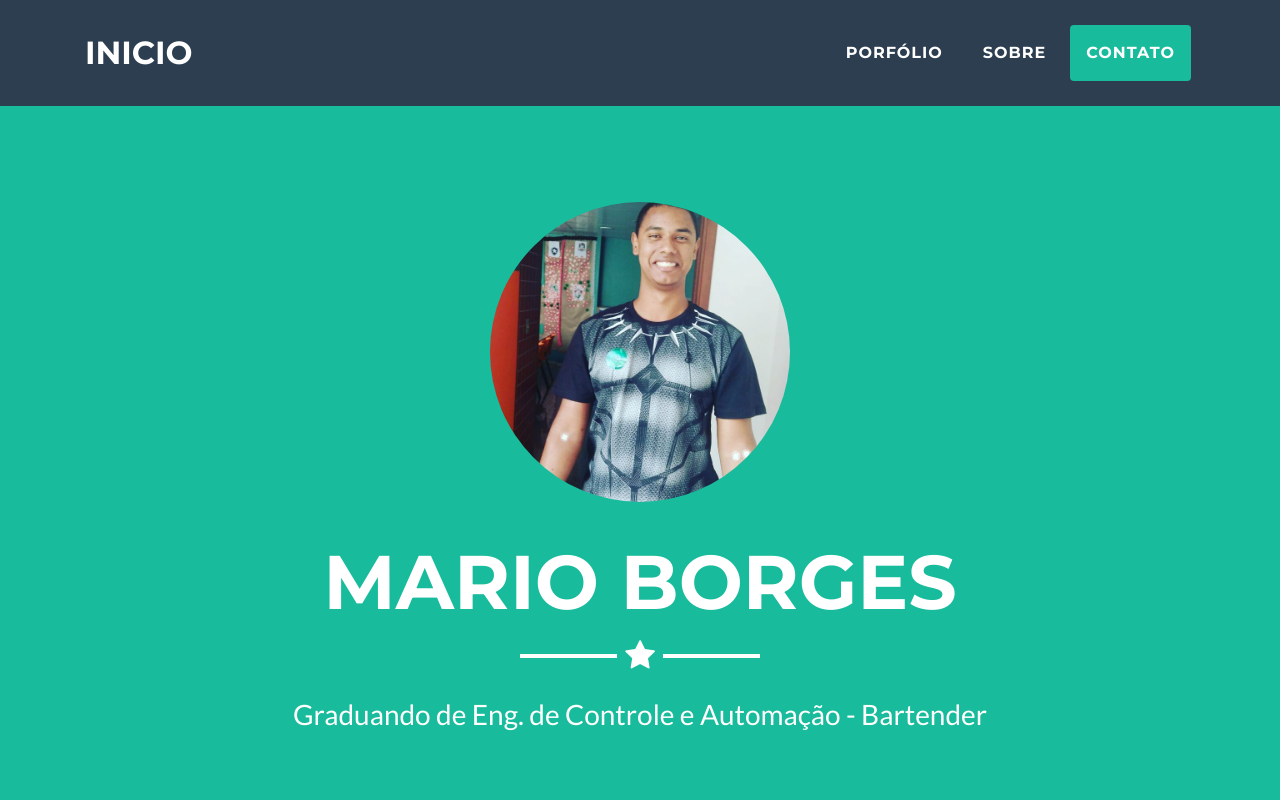
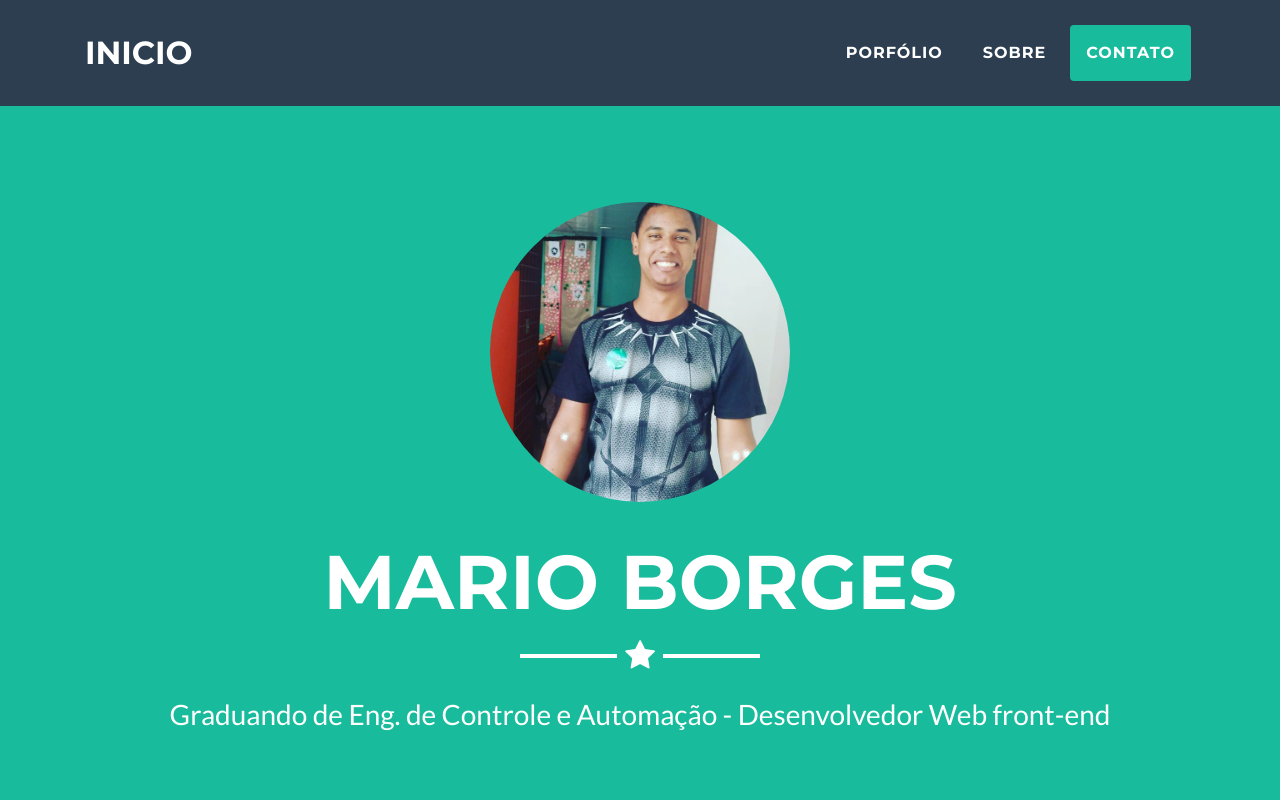
Before and after one commit to alpinista06/alpinista06.github.io, a plain HTML site: page index.html in a window 1280 px wide. Shown: the top 800 px of the page. Drawn offline with Linux system fonts and the light colour scheme.

Commit message:
adicionando atuacao, web front end

```diff
--- a/index.html
+++ b/index.html
@@ -58,7 +58,7 @@
         <img class="rounded-circle img-fluid mb-5 d-block mx-auto" src="mario.jpg" alt="" width="300" height="300">
         <h1 class="text-uppercase mb-0">Mario Borges</h1>
         <hr class="star-light">
-        <h2 class="font-weight-light mb-0">Graduando de Eng. de Controle e Automação - Bartender</h2>
+        <h2 class="font-weight-light mb-0">Graduando de Eng. de Controle e Automação - Desenvolvedor Web front-end</h2>
       </div>
     </header>
 
```
